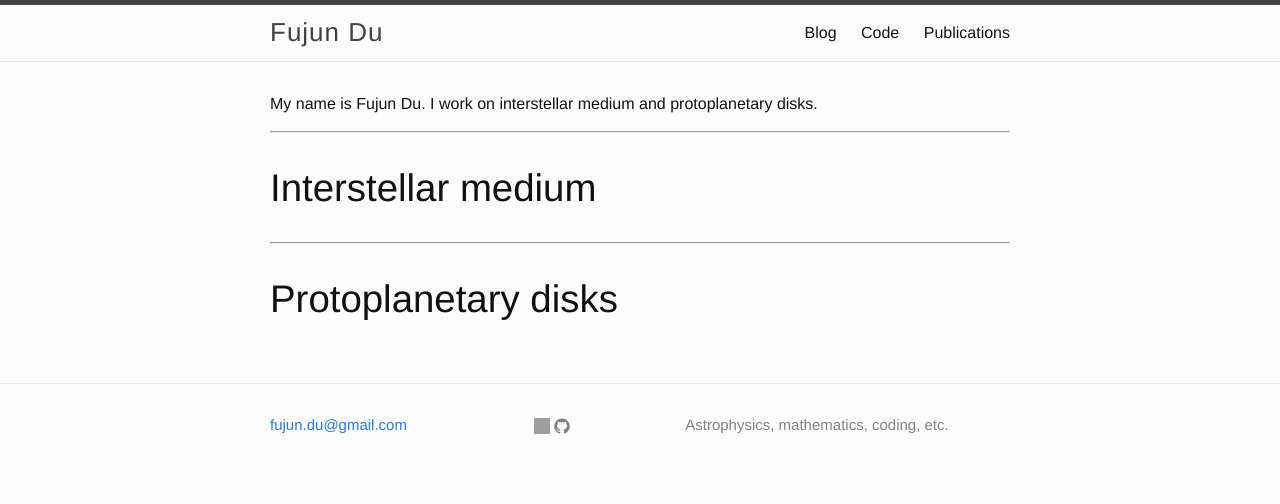
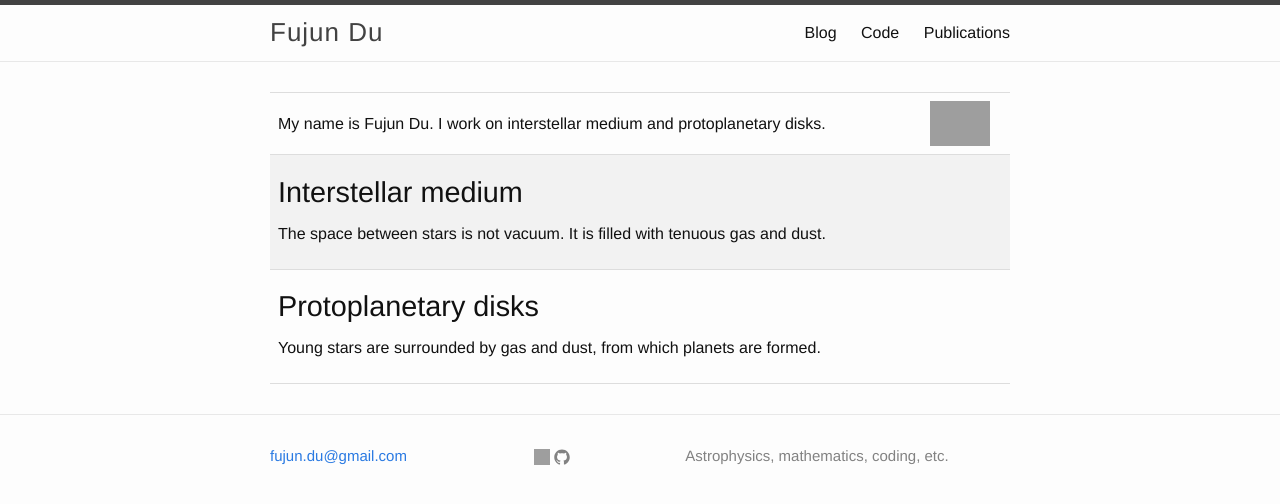
Before and after one commit to fjdu/fjdu.github.io, a Jekyll site: the page built from index.md, in a window 1280 px wide. Shown: the top 504 px of the page. Built offline with Jekyll 4.4.1, drawn with Linux system fonts in a browser that asks for light colours; grey boxes are pictures that could not be loaded.

Commit message:
Styles changed

```diff
--- a/_sass/_base.scss
+++ b/_sass/_base.scss
@@ -48,8 +48,8 @@
 h2 {
     display: block;
     font-size: 180%;
-    margin-top: 0.67em;
-    margin-bottom: 0.67em;
+    margin-top: 0.27em;
+    margin-bottom: 0.27em;
     margin-left: 0;
     margin-right: 0;
     font-weight: bold;
--- a/index.md
+++ b/index.md
@@ -2,13 +2,17 @@
 layout: default
 ---
 
-My name is Fujun Du.
-I work on interstellar medium and protoplanetary disks.
-
-<hr>
-
-<h1>Interstellar medium</h1>
-
-<hr>
-
-<h1>Protoplanetary disks</h1>
+<table>
+  <tr>
+    <td> My name is Fujun Du.  I work on interstellar medium and protoplanetary disks.
+    </td>
+    <td><img src="http://www.pmo.cas.cn/sourcedb_pmo_cas/cn/expert/201805/P020180502368483637012.jpg" alt="" width="60px">
+    </td>
+  </tr>
+  <tr> <td colspan="2"><h2>Interstellar medium</h2>
+  <p>The space between stars is not vacuum.  It is filled with tenuous gas and dust.</p>
+  </td> </tr>
+  <tr> <td colspan="2"><h2>Protoplanetary disks</h2>
+  <p>Young stars are surrounded by gas and dust, from which planets are formed.</p>
+  </td> </tr>
+</table>
```
